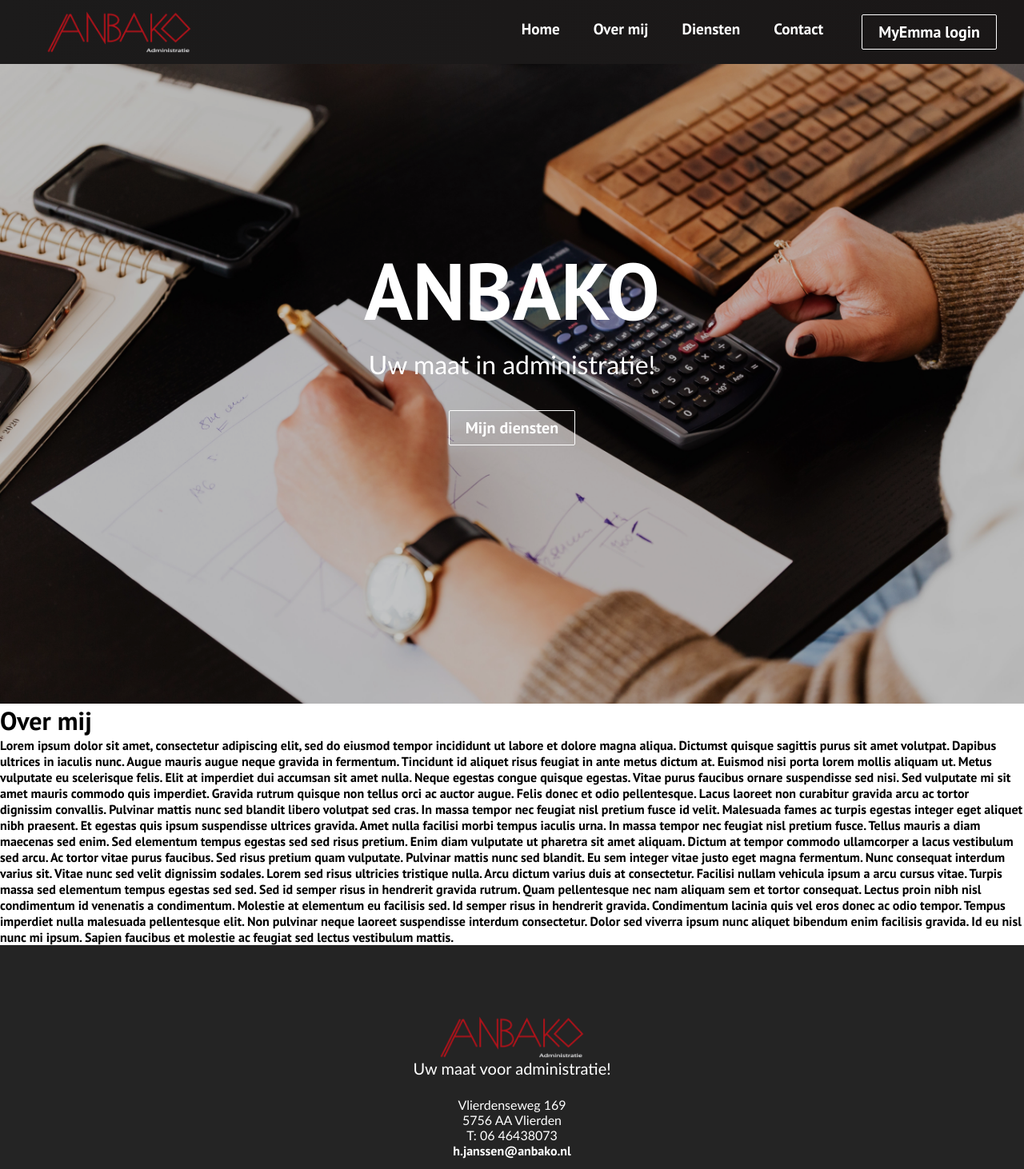
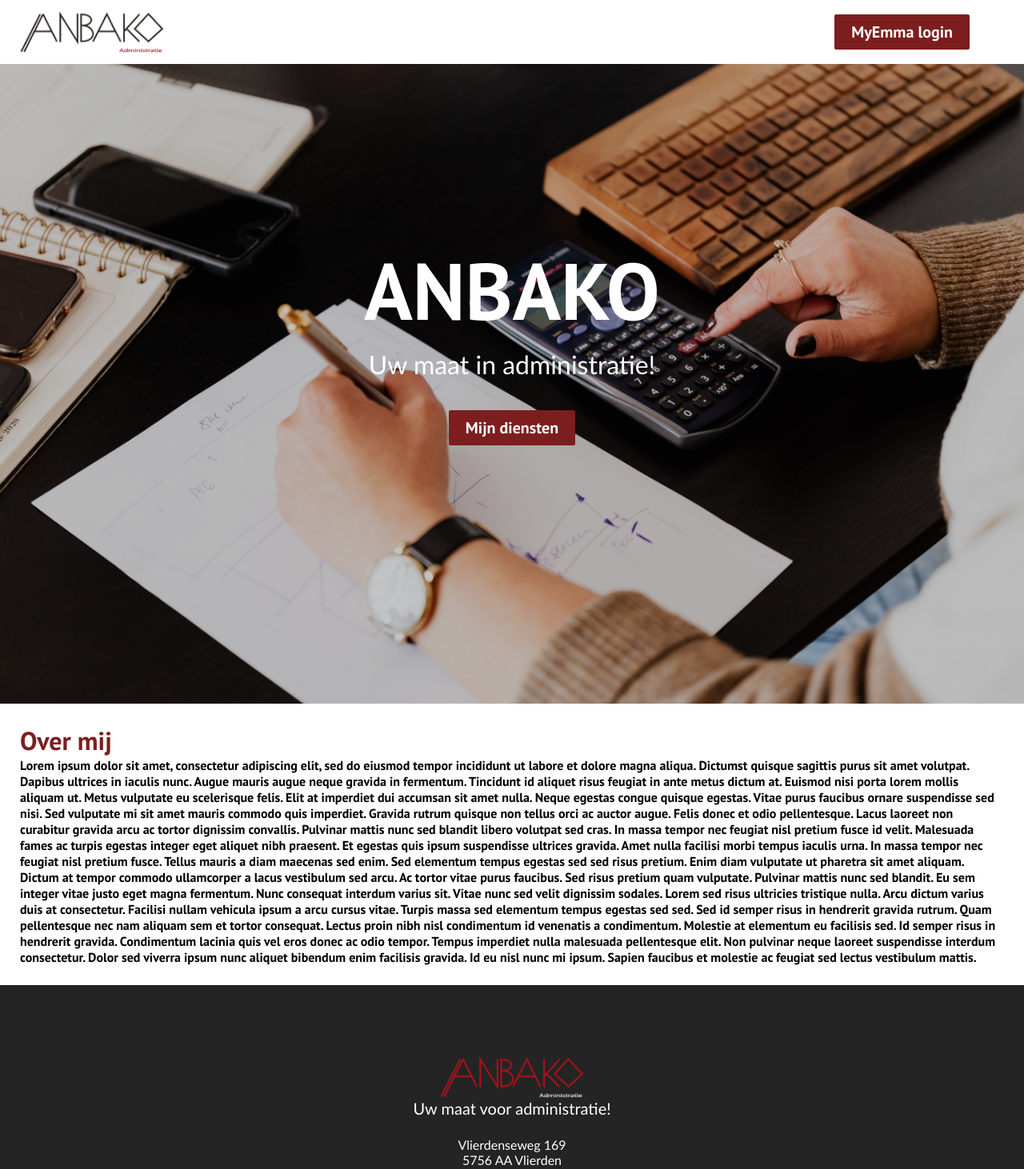
Before and after one commit to DGrunsven/Anbako, a React (Create React App) app: page / in a window 1280 px wide. Shown: the top 1462 px of the page at 80% size. Built offline with nearby package versions, Linux system fonts and the light colour scheme.

Commit message:
Fixed href, white version desktop

```diff
--- a/src/App.css
+++ b/src/App.css
@@ -22,8 +22,9 @@
   background-position: center;
   background-size: cover;
   background-repeat: no-repeat;
-  color: #fff;
+  color: #242424;
   font-size: 100px;
+  background-color: #242424;
 }
 
 .diensten {
--- a/src/Components/Button.css
+++ b/src/Components/Button.css
@@ -1,5 +1,5 @@
 :root {
-    --primary: #fff;
+    --primary:  rgb(124, 30, 30);
 }
 
 .btn {
@@ -17,7 +17,7 @@
 }
 
 .btn--outline {
-    background-color: transparent;
+    background-color: rgb(124, 30, 30);
     color: #fff;
     padding: 8px 20px;
     border: 1px solid var(--primary);
--- a/src/Components/Button.js
+++ b/src/Components/Button.js
@@ -1,6 +1,5 @@
 import React from 'react';
 import './Button.css';
-import {Link} from 'react-router-dom';
 
 const STYLES = ['btn--primary', 'btn--outline']
 
@@ -12,13 +11,13 @@
     const checkButtonSize = SIZES.includes(buttonSize) ? buttonSize : SIZES[0]
 
     return (
-        <Link to='/Contact' className='btn-mobile'>
+        <a href="https://anbako.myemmacloud.com/auth/login?returnUrl=%2Fdashboard" className='btn-mobile' target="_blank" rel="noreferrer">
             <button
             className={`btn ${checkButtonStyle} ${checkButtonSize}`}
             onClick={onClick}
             type={type}>
                 {children}
             </button>
-        </Link>
+            </a>
     )
 }
--- a/src/Components/Cards.css
+++ b/src/Components/Cards.css
@@ -0,0 +1,11 @@
+.cards_container{
+    background-color: #fff;
+}
+
+.cards{
+padding: 25px;
+}
+
+.main_heading{
+    color: rgb(124, 30, 30);
+}
--- a/src/Components/Cards.js
+++ b/src/Components/Cards.js
@@ -3,16 +3,15 @@
 
 function Cards() {
   return (
-    <div className='cards'>
-      <h1>Over mij</h1>
+      <div className='cards_container'>
+        <div className='cards_wrapper'>
+        <div className='cards'>
+      <h1 class="main_heading">Over mij</h1>
       <p>Lorem ipsum dolor sit amet, consectetur adipiscing elit, sed do eiusmod tempor incididunt ut labore et dolore magna aliqua. Dictumst quisque sagittis purus sit amet volutpat. Dapibus ultrices in iaculis nunc. Augue mauris augue neque gravida in fermentum. Tincidunt id aliquet risus feugiat in ante metus dictum at. Euismod nisi porta lorem mollis aliquam ut. Metus vulputate eu scelerisque felis. Elit at imperdiet dui accumsan sit amet nulla. Neque egestas congue quisque egestas. Vitae purus faucibus ornare suspendisse sed nisi. Sed vulputate mi sit amet mauris commodo quis imperdiet.
 
 Gravida rutrum quisque non tellus orci ac auctor augue. Felis donec et odio pellentesque. Lacus laoreet non curabitur gravida arcu ac tortor dignissim convallis. Pulvinar mattis nunc sed blandit libero volutpat sed cras. In massa tempor nec feugiat nisl pretium fusce id velit. Malesuada fames ac turpis egestas integer eget aliquet nibh praesent. Et egestas quis ipsum suspendisse ultrices gravida. Amet nulla facilisi morbi tempus iaculis urna. In massa tempor nec feugiat nisl pretium fusce. Tellus mauris a diam maecenas sed enim. Sed elementum tempus egestas sed sed risus pretium. Enim diam vulputate ut pharetra sit amet aliquam. Dictum at tempor commodo ullamcorper a lacus vestibulum sed arcu. Ac tortor vitae purus faucibus. Sed risus pretium quam vulputate. Pulvinar mattis nunc sed blandit. Eu sem integer vitae justo eget magna fermentum. Nunc consequat interdum varius sit. Vitae nunc sed velit dignissim sodales. Lorem sed risus ultricies tristique nulla.
 
 Arcu dictum varius duis at consectetur. Facilisi nullam vehicula ipsum a arcu cursus vitae. Turpis massa sed elementum tempus egestas sed sed. Sed id semper risus in hendrerit gravida rutrum. Quam pellentesque nec nam aliquam sem et tortor consequat. Lectus proin nibh nisl condimentum id venenatis a condimentum. Molestie at elementum eu facilisis sed. Id semper risus in hendrerit gravida. Condimentum lacinia quis vel eros donec ac odio tempor. Tempus imperdiet nulla malesuada pellentesque elit. Non pulvinar neque laoreet suspendisse interdum consectetur. Dolor sed viverra ipsum nunc aliquet bibendum enim facilisis gravida. Id eu nisl nunc mi ipsum. Sapien faucibus et molestie ac feugiat sed lectus vestibulum mattis.</p>
-      <div className='cards__container'>
-        <div className='cards__wrapper'>
-
         </div>
       </div>
     </div>
--- a/src/Components/Footer.css
+++ b/src/Components/Footer.css
@@ -17,6 +17,10 @@
     margin-bottom: 24px;
     padding: 24px;
     color: #fff;
+  }
+
+  .footer-logo{
+    color:  rgb(124, 30, 30);
   }
 
   .footer-subscription > p {
--- a/src/Components/Footer.js
+++ b/src/Components/Footer.js
@@ -1,6 +1,6 @@
 import React from 'react';
 import './Footer.css';
-import logo from './anbako-mock-white.png';
+import logo from './anbako-mock-white2.png';
 
 function Footer() {
   return (
--- a/src/Components/HeroSection.css
+++ b/src/Components/HeroSection.css
@@ -9,6 +9,7 @@
     box-shadow: inset 0 0 0 1000px rgba(0, 0, 0, 0.2);
     object-fit: contain;
   }
+
 
   .hero-container > h1 {
     color: #fff;
--- a/src/Components/HeroSection.js
+++ b/src/Components/HeroSection.js
@@ -8,15 +8,17 @@
         <div className='hero-container'>
           <h1>ANBAKO</h1>
           <p>Uw maat in administratie!</p>
+          <div className='color_block'>
           <div className='hero-btns'>
             <Button
               className='btns'
               buttonStyle='btn--outline'
-              buttonSize='btn--large'
-            >
+              buttonSize='btn--large'>
               Mijn diensten
             </Button>
           </div>
+          </div>
+
         </div>
       );
     }
--- a/src/Components/Navbar.css
+++ b/src/Components/Navbar.css
@@ -1,10 +1,10 @@
 .navbar {
-    background: linear-gradient(90deg, rgb(28, 27, 27) 0%, rgb(26, 23, 23) 100%);
+    background: #fff;
     height: 80px;
     display: flex;
-    justify-content: center;
+    justify-content: space-between;
     align-items: center;
-    font-size: 1.2rem;
+    font-size: 1.4rem;
     position: sticky;
     top: 0;
     z-index: 999;
@@ -52,7 +52,7 @@
   }
 
   .nav-links {
-    color: #fff;
+    color: rgb(14, 14, 14);
     display: flex;
     align-items: center;
     text-decoration: none;
@@ -61,12 +61,12 @@
   }
 
   .nav-links:hover {
-    border-bottom: 4px solid #fff;
+    border-bottom: 4px solid rgb(119, 27, 27);
     transition: all 0.2s ease-out;
   }
 
   .fa-bars {
-    color: #fff;
+    color: rgb(14, 14, 14);
   }
 
   .nav-links-mobile {
@@ -95,7 +95,7 @@
     }
 
     .nav-menu.active {
-      background: #242222;
+      background: rgb(124, 30, 30);
       left: 0;
       opacity: 1;
       transition: all 0.5s ease;
@@ -110,8 +110,8 @@
     }
 
     .nav-links:hover {
-      background-color: #fff;
-      color: #242424;
+      background-color: rgb(255, 255, 255);
+      color:  rgb(124, 30, 30);
       border-radius: 0;
     }
 
@@ -133,7 +133,7 @@
     }
 
     .fa-times {
-      color: #fff;
+      color: rgb(124, 30, 30);
       font-size: 2rem;
     }
 
@@ -146,7 +146,7 @@
       text-decoration: none;
       font-size: 1.5rem;
       background-color: transparent;
-      color: #fff;
+      color: rgb(14, 14, 14);
       padding: 14px 20px;
       border: 1px solid #fff;
       transition: all 0.3s ease-out;
@@ -159,7 +159,7 @@
     }
 
     .logo-Anbako{
-        width: 100px;
+        width: 120px;
         display: flex;
 
     }
```
Also changed, not shown: src/Components/anbako-mock-white.png, src/Components/anbako-mock-white2.png (added).
